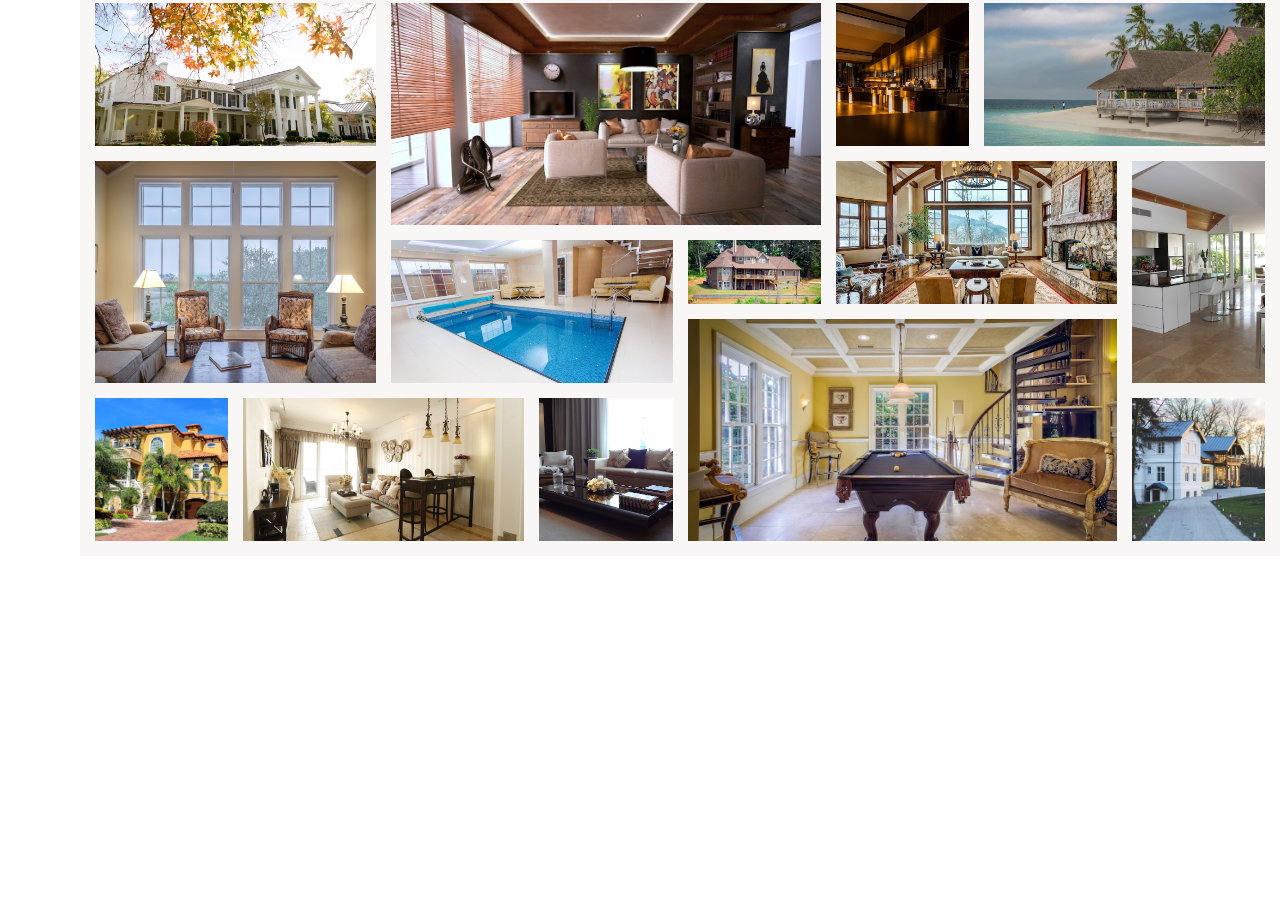
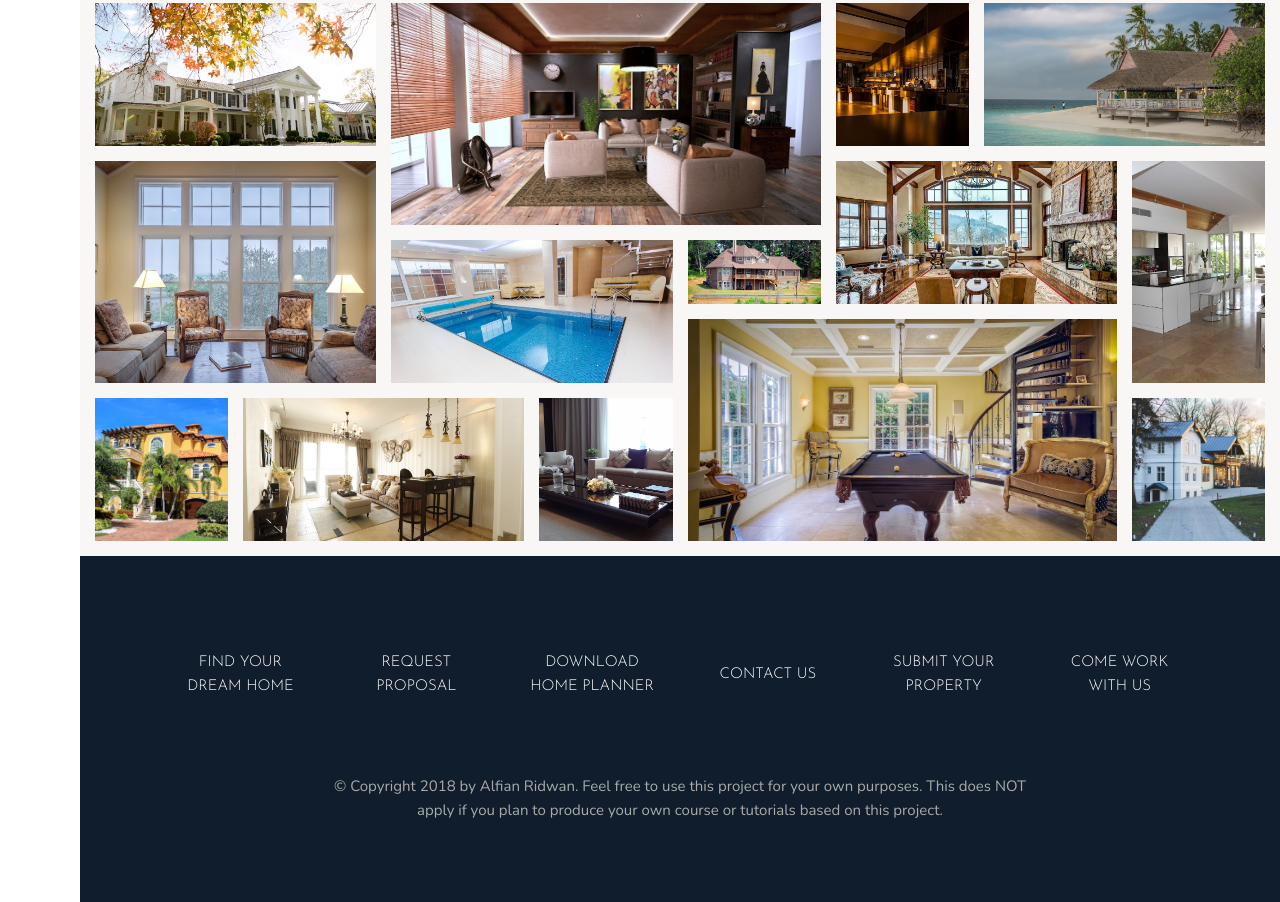
Before and after one commit to igordefo/nexter, a website: page index.html in a window 1280 px wide. Shown: the part 3114-4016 px from the top of the page. Before the commit the page ends 3670 px from the top, so only its background shows below. Drawn offline with nearby package versions, Linux system fonts and the light colour scheme; files that its build step writes are made by us from their sources.

Commit message:
Add footer

```diff
--- a/index.html
+++ b/index.html
@@ -315,6 +315,30 @@
           <img src="img/gal-14.jpeg" alt="Gallery image 1" class="gallery__img">
         </figure>
       </section>
-
+      <footer class="footer">
+        <ul class="nav">
+          <li class="nav__item">
+            <a href="#" class="nav__link">Find your dream home</a>
+          </li>
+          <li class="#nav__item">
+            <a href="#" class="nav__link">Request proposal</a>
+          </li>
+          <li class="#nav__item">
+            <a href="#" class="nav__link">Download home planner</a>
+          </li>
+          <li class="#nav__item">
+            <a href="#" class="nav__link">Contact us</a>
+          </li>
+          <li class="#nav__item">
+            <a href="#" class="nav__link">Submit your property</a>
+          </li>
+          <li class="#nav__item">
+            <a href="#" class="nav__link">Come work with us</a>
+          </li>
+        </ul>
+        <p class="copyright">
+            © Copyright 2018 by Alfian Ridwan. Feel free to use this project for your own purposes. This does NOT apply if you plan to produce your own course or tutorials based on this project.
+        </p>
+      </footer>
     </body>
 </html>
--- a/sass/_footer.scss
+++ b/sass/_footer.scss
@@ -1,3 +1,44 @@
 .footer {
   grid-column: full-start / full-end;
+
+  background-color: $color-secondary;
+  padding: 8rem;
 }
+
+.nav {
+  display: grid;
+  grid-template-columns: repeat(auto-fit, minmax(15rem, 1fr));
+  grid-gap: 1.5rem;
+  align-items: center;
+
+  list-style: none;
+
+  &__link:link,
+  &__link:visited {
+    display: block;
+    padding: 1.5rem;
+    text-decoration: none;
+    text-transform: uppercase;
+    text-align: center;
+    color: #fff;
+    font-size: 1.5rem;
+    font-family: $font-display;
+    transition: all .4s ease;
+  }
+
+  &__link:hover,
+  &__link:active {
+    background-color: rgba(255, 255, 255, .05);
+    transform: translateY(-3px);
+  }
+}
+
+.copyright {
+  margin-top: 6rem;
+  margin-left: auto;
+  margin-right: auto;
+  width: 70%;
+  font-size: 1.5rem;
+  color: $color-grey-light-2;
+  text-align: center;
+}
```
